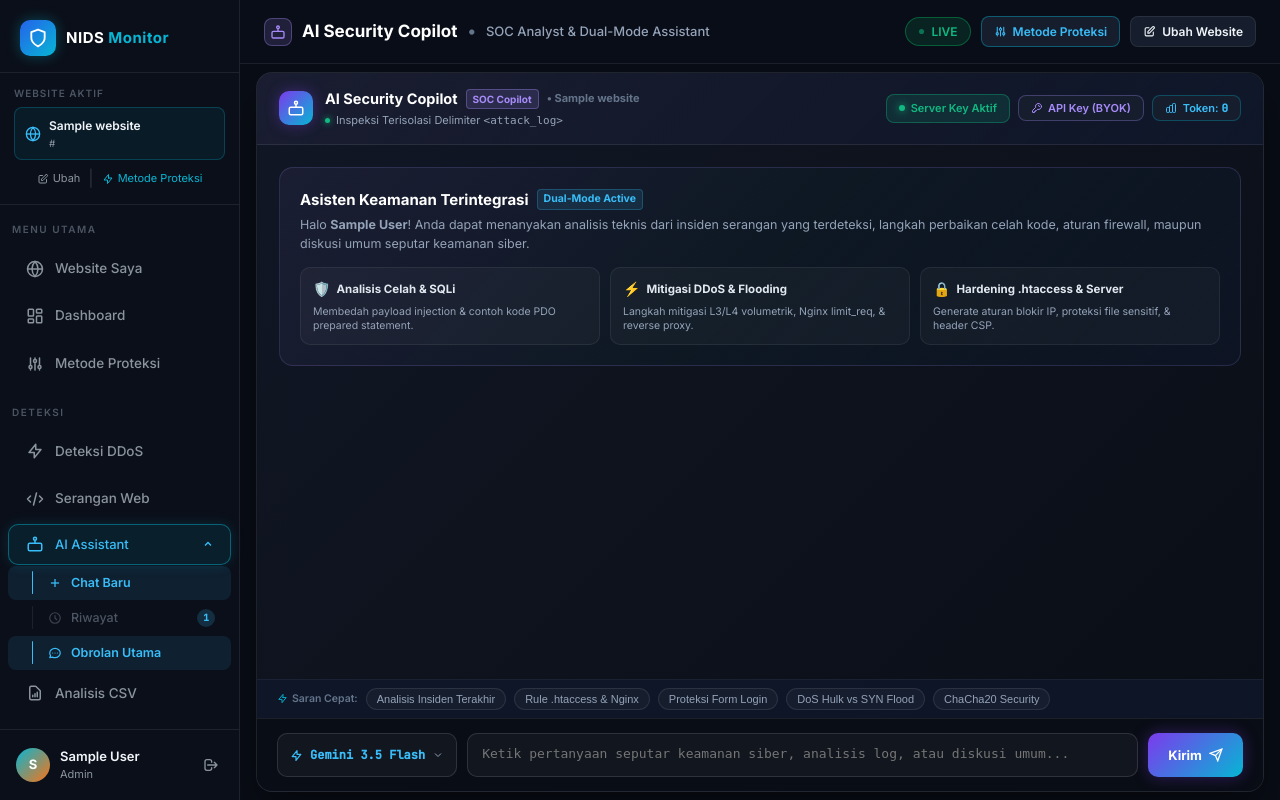
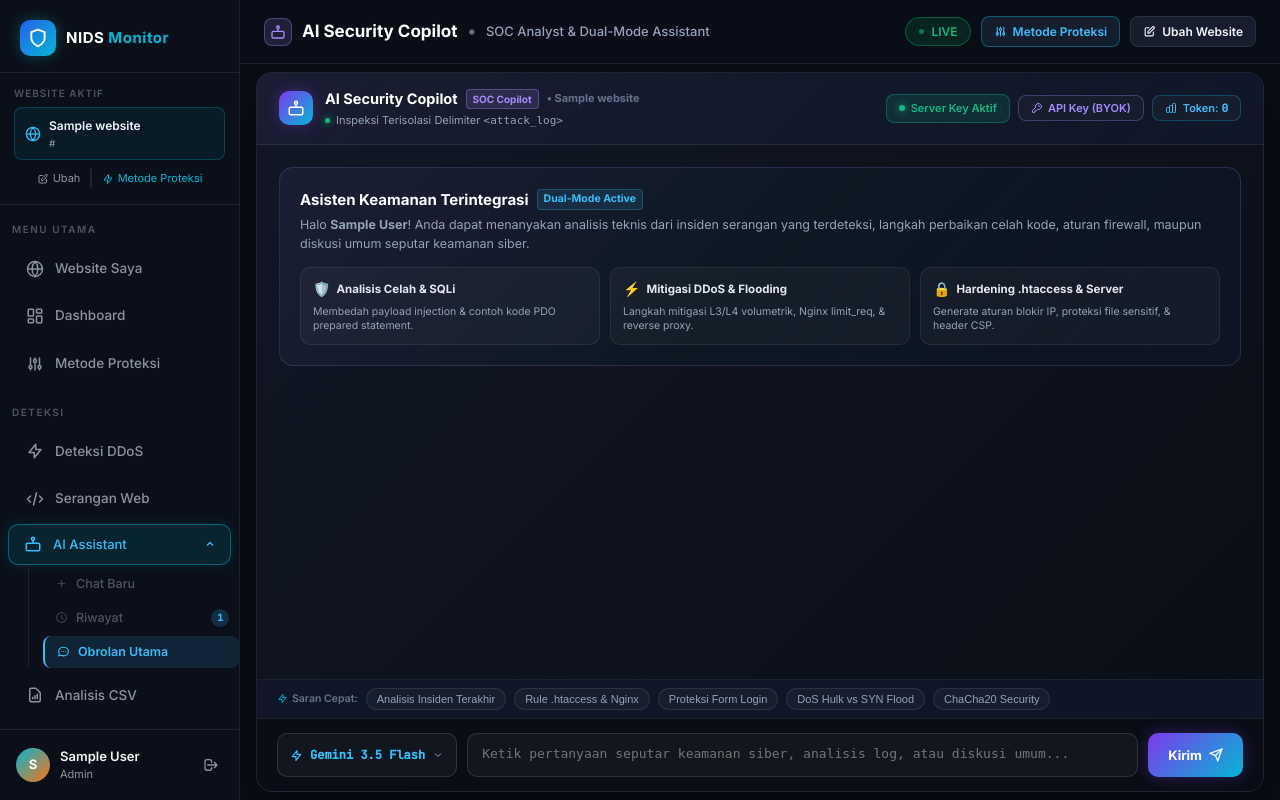
Before and after one commit to zidanfahrezysyafril-Fit/Project_NIDS, a Flask app: page /assistant/1 in a window 1280 px wide. Run offline with Flask 3, Linux system fonts and the light colour scheme; a user stored in the database is signed in; tables that the repository leaves empty hold one stand-in row (values such as "Sample post").

Commit message:
fix(sidebar): clean submenu layout - remove broken ::before line, use track wrapper

```diff
--- a/templates/base_app.html
+++ b/templates/base_app.html
@@ -142,16 +142,17 @@
 
       <!-- Sub-menu Items -->
       <div class="nav-submenu" id="nav-submenu-assistant"
-           style="overflow:hidden;transition:max-height 0.3s ease,opacity 0.25s;max-height:{% if request.endpoint=='assistant' %}200px{% else %}0{% endif %};opacity:{% if request.endpoint=='assistant' %}1{% else %}0{% endif %};">
+           style="max-height:{% if request.endpoint=='assistant' %}200px{% else %}0{% endif %};opacity:{% if request.endpoint=='assistant' %}1{% else %}0{% endif %};">
+        <div class="nav-submenu-track">
 
           <!-- New Chat -->
           <a href="{{ url_for('assistant', website_id=site.id) }}"
-           class="nav-subitem {% if request.endpoint=='assistant' and not request.args.get('load_history') %}active{% endif %}"
+             class="nav-subitem"
              id="nav-sub-newchat"
              onclick="if(window.startNewChatSession){event.preventDefault();startNewChatSession();}"
              title="Mulai sesi obrolan baru yang bersih">
             <span class="subitem-icon">
-            <svg style="width:14px;height:14px;" fill="none" viewBox="0 0 24 24" stroke="currentColor" stroke-width="2.2">
+              <svg style="width:13px;height:13px;" fill="none" viewBox="0 0 24 24" stroke="currentColor" stroke-width="2.2">
                 <line x1="12" y1="5" x2="12" y2="19"/><line x1="5" y1="12" x2="19" y2="12"/>
               </svg>
             </span>
@@ -165,7 +166,7 @@
              onclick="event.preventDefault(); if(window.openHistoryModal) openHistoryModal();"
              title="Lihat riwayat percakapan tersimpan">
             <span class="subitem-icon">
-            <svg style="width:14px;height:14px;" fill="none" viewBox="0 0 24 24" stroke="currentColor" stroke-width="2">
+              <svg style="width:13px;height:13px;" fill="none" viewBox="0 0 24 24" stroke="currentColor" stroke-width="2">
                 <path stroke-linecap="round" stroke-linejoin="round" d="M12 8v4l3 3m6-3a9 9 0 11-18 0 9 9 0 0118 0z"/>
               </svg>
             </span>
@@ -181,13 +182,14 @@
              class="nav-subitem {% if request.endpoint=='assistant' %}active{% endif %}"
              id="nav-sub-main">
             <span class="subitem-icon">
-            <svg style="width:14px;height:14px;" fill="none" viewBox="0 0 24 24" stroke="currentColor" stroke-width="2">
+              <svg style="width:13px;height:13px;" fill="none" viewBox="0 0 24 24" stroke="currentColor" stroke-width="2">
                 <path stroke-linecap="round" stroke-linejoin="round" d="M8 12h.01M12 12h.01M16 12h.01M21 12c0 4.418-4.03 8-9 8a9.863 9.863 0 01-4.255-.949L3 20l1.395-3.72C3.512 15.042 3 13.574 3 12c0-4.418 4.03-8 9-8s9 3.582 9 8z"/>
               </svg>
             </span>
             <span>Obrolan Utama</span>
           </a>
 
+        </div>
       </div>
     </div>
 
@@ -260,85 +262,78 @@
   /* ── AI Assistant Expandable Submenu ── */
   .nav-group { display: flex; flex-direction: column; }
 
+  /* Parent toggle — same style as a normal nav-item */
   .nav-group-toggle {
     display: flex;
     align-items: center;
     gap: 10px;
-    padding: 9px 16px;
+    padding: 9px 14px;
     border-radius: 10px;
     font-size: 13px;
     font-weight: 500;
     color: var(--text-muted, #94A3B8);
     text-decoration: none;
-    transition: all 0.18s ease;
+    transition: background 0.18s, color 0.18s;
     cursor: pointer;
     margin: 1px 8px;
+    list-style: none;
   }
-  .nav-group-toggle:hover,
-  .nav-group-toggle.active {
-    background: rgba(6,182,212,0.1);
-    color: #E2E8F0;
-  }
-  .nav-group-toggle.active {
-    color: #38BDF8;
-  }
+  .nav-group-toggle:hover { background: rgba(255,255,255,0.05); color: #E2E8F0; }
+  .nav-group-toggle.active { background: rgba(6,182,212,0.12); color: #38BDF8; }
 
-  /* Sub-menu container */
+  /* Submenu wrapper — slides open */
   .nav-submenu {
     display: flex;
     flex-direction: column;
-    padding-left: 0;
-    gap: 1px;
+    gap: 2px;
+    padding: 2px 0 4px 0;
+    overflow: hidden;
+    transition: max-height 0.28s ease, opacity 0.22s ease;
   }
 
-  /* Sub-menu items */
+  /* Left accent track that connects sub-items */
+  .nav-submenu-track {
+    margin-left: 28px;
+    padding-left: 16px;
+    border-left: 1.5px solid rgba(255,255,255,0.08);
+    display: flex;
+    flex-direction: column;
+    gap: 2px;
+  }
+
+  /* Individual sub-item */
   .nav-subitem {
     display: flex;
     align-items: center;
-    gap: 9px;
-    padding: 7px 16px 7px 40px;
+    gap: 8px;
+    padding: 6px 10px;
     border-radius: 8px;
     font-size: 12.5px;
     font-weight: 500;
     color: var(--text-dim, #64748B);
     text-decoration: none;
-    transition: all 0.18s ease;
-    margin: 0 8px;
-    position: relative;
+    transition: background 0.15s, color 0.15s;
+    white-space: nowrap;
+    overflow: hidden;
   }
-  .nav-subitem::before {
-    content: '';
-    position: absolute;
-    left: 24px;
-    top: 50%;
-    transform: translateY(-50%);
-    width: 1px;
-    height: 70%;
-    background: rgba(255,255,255,0.08);
-    border-radius: 1px;
-  }
-  .nav-subitem:hover {
-    background: rgba(255,255,255,0.05);
-    color: #CBD5E1;
-  }
+  .nav-subitem:hover { background: rgba(255,255,255,0.05); color: #CBD5E1; }
   .nav-subitem.active {
-    background: rgba(56,189,248,0.1);
+    background: rgba(56,189,248,0.12);
     color: #38BDF8;
     font-weight: 600;
+    border-left: 2px solid #38BDF8;
+    margin-left: -2px;
+    padding-left: 12px;
   }
-  .nav-subitem.active::before {
-    background: #38BDF8;
-  }
+
   .subitem-icon {
     display: inline-flex;
     align-items: center;
     flex-shrink: 0;
-    opacity: 0.75;
+    opacity: 0.7;
   }
   .nav-subitem:hover .subitem-icon,
-  .nav-subitem.active .subitem-icon {
-    opacity: 1;
-  }
+  .nav-subitem.active .subitem-icon { opacity: 1; }
 </style>
 
 <script>
```
Lines whose indentation alone changed are shown as unchanged.
